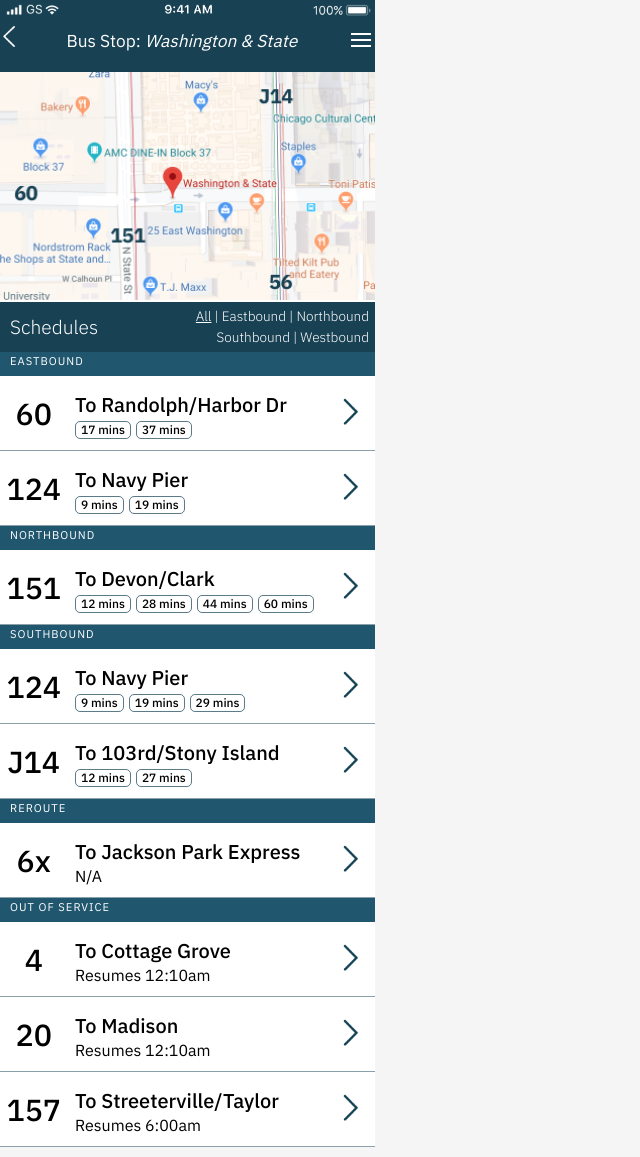
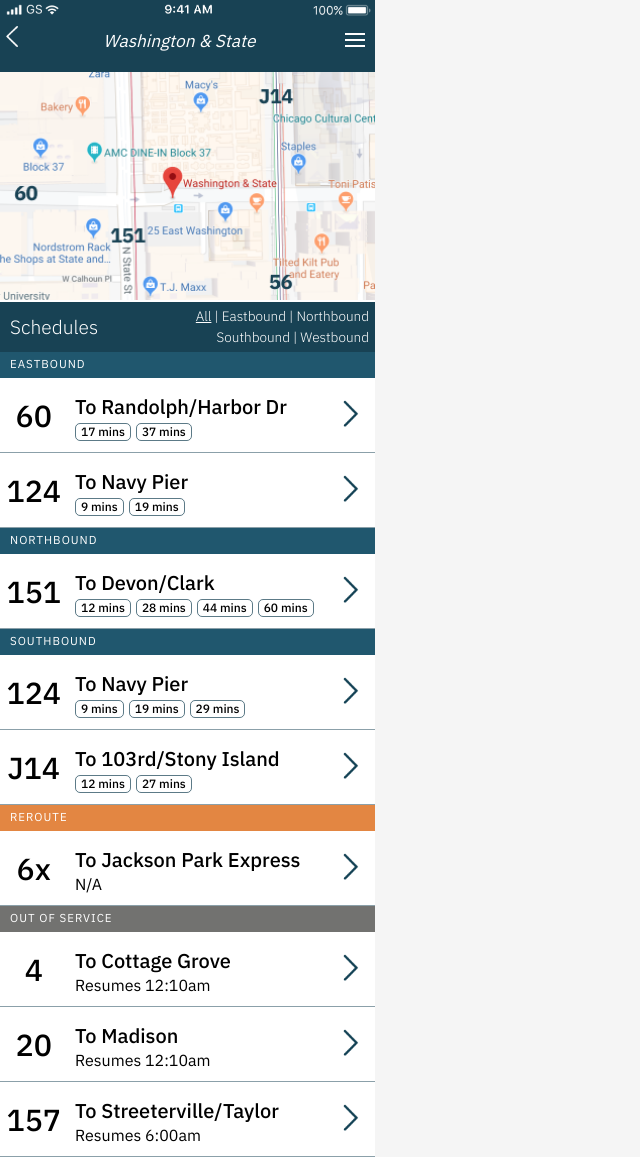
Before and after one commit to lanasta/FrontEndChallenge, a plain HTML site: page index.html in a window 1280 px wide. Shown: the whole page, without its empty margins (0-640 px from the left). Drawn offline with nearby package versions, Linux system fonts and the light colour scheme.

Commit message:
Fixes from feedback

```diff
--- a/css/style.css
+++ b/css/style.css
@@ -82,11 +82,11 @@ body{
 
 .directionHeader{
   text-transform: uppercase;
-  font-size: .7em;
+  font-size: .72em;
   background: #20576e;
   height: 20px;
   color: #ffffff;
-  padding: 4px 10px 0;
+  padding: 6px 10px 0;
   letter-spacing: 1px;
 }
 
@@ -163,6 +163,15 @@ body{
   text-decoration:underline;
 }
 
+.outOfService{
+  background: #727270;
+}
+
+.reroute{
+  background: #e38642;
+}
+
+
 @media only screen and (max-width: 600px) {
     #container, #navBar img{
       max-width: none;
--- a/index.html
+++ b/index.html
@@ -15,7 +15,7 @@
           <table id='titleArea'>
             <tr>
               <td id='leftArrow'><img src='images/icon-left-arrow.png'></td>
-              <td>Bus Stop: <span id='busStopName'>Washington & State</span></td>
+              <td><span id='busStopName'>Washington & State</span></td>
               <td id='menuIcon'><img src='images/icon-hamburger.png'></td>
             </tr>
           </table>
--- a/js/script.js
+++ b/js/script.js
@@ -2,6 +2,11 @@
     var scheduleDetailIconHtml = "<div class='scheduleDetailIcon' id='rightArrow'><img src='images/icon-right-arrow.png'></div>";
     for (var i in routeData){
       var $directionHeader = $("<div class='directionHeader'></div>");
+      if (i == "Out of Service"){
+        $directionHeader.addClass("outOfService");
+      } else if (i == "Reroute"){
+        $directionHeader.addClass("reroute");
+      }
       $directionHeader.text(i);
       $(".schedulesList").append($directionHeader);
       for (var j in routeData[i]){
```
